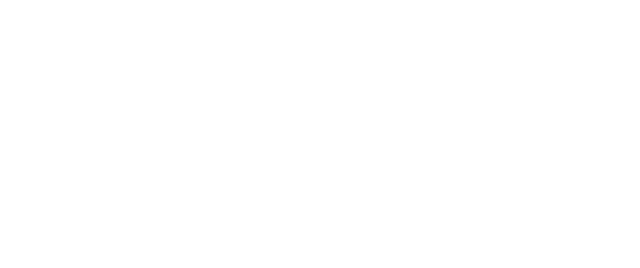
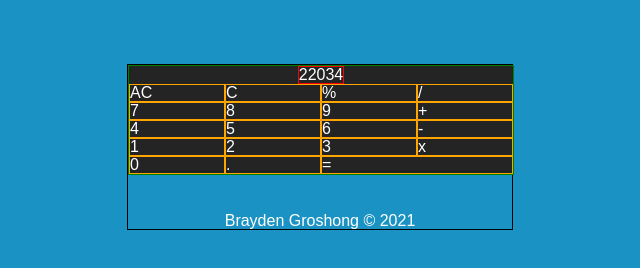
Before and after one commit to braymuk/Calculator, a plain HTML site: page index.html in a window 1280 px wide. Shown: the whole page, without its empty margins (320-960 px from the left). Drawn offline with Linux system fonts and the light colour scheme.

Commit message:
Basic grid

```diff
--- a/index.html
+++ b/index.html
@@ -6,7 +6,33 @@
         <link rel = "stylesheet" href="style.css">
     </head>
     <body>
-
+        <div id="container">
+            <div id="calculator">
+                <div id="display">22034</div>
+                <div id="buttons">
+                    <div class="button">AC</div>
+                    <div class="button">C</div>
+                    <div class="button">%</div>
+                    <div class="button">/</div>
+                    <div class="button">7</div>
+                    <div class="button">8</div>
+                    <div class="button">9</div>
+                    <div class="button">+</div>
+                    <div class="button">4</div>
+                    <div class="button">5</div>
+                    <div class="button">6</div>
+                    <div class="button">-</div>
+                    <div class="button">1</div>
+                    <div class="button">2</div>
+                    <div class="button">3</div>
+                    <div class="button">x</div>
+                    <div class="button">0</div>
+                    <div class="button">.</div>
+                    <div class="button" id="equal">=</div>
+                </div>
+            </div>
+            <div id="footer">Brayden Groshong © 2021</div>
+        </div>
     </body>
     <script src = "script.js"></script>
 </html>
--- a/script.js
+++ b/script.js
@@ -14,10 +14,48 @@ function divide(a,b) {
     return a/b;
 }
 
+function operate(operator, a, b) {
+    switch(operator) {
+        case '+':
+            return add(a,b);
+            break;
+        case '-':
+            return subtract(a,b);
+            break;
+        case 'x':
+        case '*':
+            return multiply(a,b);
+            break;
+        case '/':
+            return divide(a,b);
+            break;
+        default:
+            return 0;
+    }
+}
+
 let a  = 4;
 let b = 2;
 
-console.log(add(a,b)); // 6
-console.log(subtract(a,b)); // 2
-console.log(multiply(a,b)); // 8
-console.log(divide(a,b)); // 2
+
+
+const buttons = document.querySelectorAll('.button');
+
+
+buttons.forEach((e) => {
+    console.log(e);
+});
+
+// [].forEach.call(buttons, (div, row, column)=> {
+//     div.style.gridRow = row;
+//     row++;
+//     div.style.gridColumn = column;
+//     column++;
+//     if(row > 4) {
+//         row = 0;
+//     }
+//     if(column > 5) {
+//         column = 0;
+//     }
+
+// });
--- a/style.css
+++ b/style.css
@@ -0,0 +1,60 @@
+body{
+    background-color: rgb(26, 147, 196);
+    height:100%;
+    width:100%;
+    color:white;
+    font-family: Arial, Helvetica, sans-serif;
+    margin:0;
+}
+
+#container {
+    display:flex;
+    flex-direction: column;
+    margin:auto;
+    width:30%;
+    height:100%;
+    border: black 1px solid;
+    margin-top: 5%;
+}
+
+#calculator{
+    display:flex;
+    flex-direction: column;
+    align-items: center;
+    border:green 1px solid;
+    background-color: rgb(36, 36, 36);
+    height:100%;
+    width:100%;
+}
+
+#display {
+    text-align: center;
+    border:red 1px solid;
+}
+
+#buttons {
+    display:grid;
+    grid-template-columns: repeat(4, 1fr);
+    grid-template-rows: repeat(5,1fr);
+    width:100%;
+    height:100%;
+}
+
+.button {
+
+    border: orange 1px solid;
+    grid-column: auto;
+    grid-row: auto;
+    justify-self: stretch;
+    align-self: center;
+}
+
+#footer {
+    margin-top: 10%;
+    text-align: center;
+}
+
+#equal {
+    grid-column-start: 3;
+    grid-column-end: 5;
+}
```
